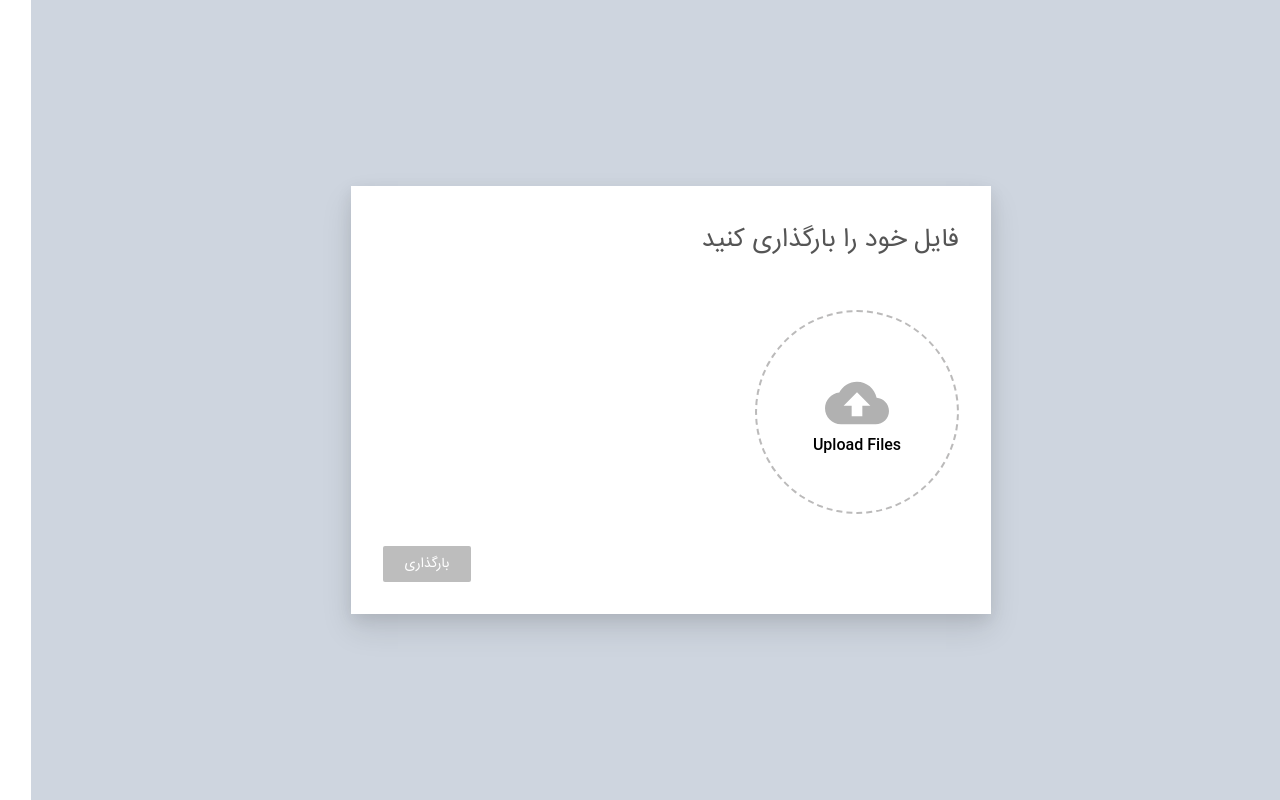
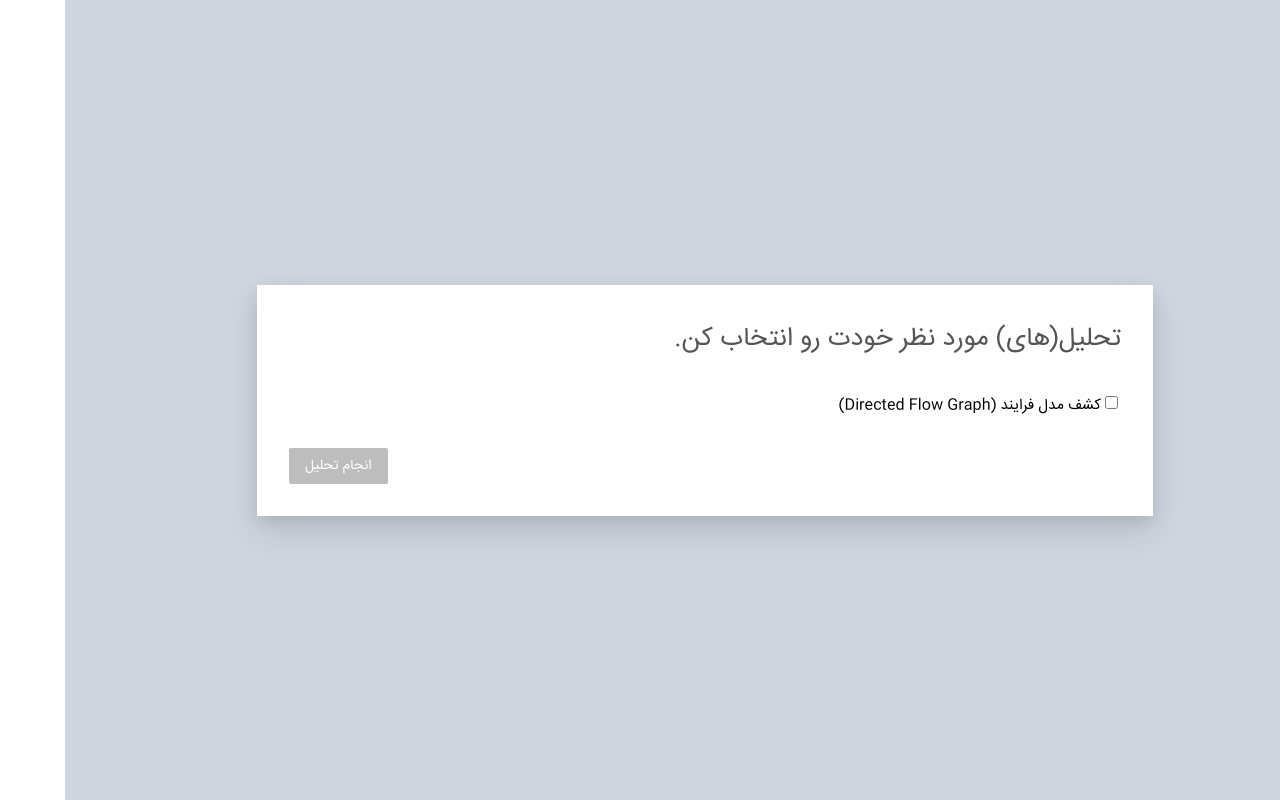
Before and after one commit to hosseinnarimanirad/FaracheClient, a React (Create React App) app: page / in a window 1280 px wide. Built offline with nearby package versions, Linux system fonts and the light colour scheme.

Commit message:
1398.02.04

```diff
--- a/src/App.css
+++ b/src/App.css
@@ -12,7 +12,7 @@
 .Card {
   background-color: white;
   padding: 32px;
-  width: 50%;
+  width: 70%;
   display: flex;
   align-items: flex-start;
   justify-content: flex-start;
--- a/src/App.js
+++ b/src/App.js
@@ -1,7 +1,9 @@
 import React, { Component } from "react";
 import "./App.css";
 import Upload from "./components/upload/Upload";
-import Process from "./components/process/Process"
+// import Process from "./components/process/Process"
+
+import ProcessSelection from './components/processSelection/ProcessSelection'
 
 const steps = ['upload', 'process'];
 
@@ -28,11 +30,13 @@ class App extends Component {
   getUI(){
     switch(this.state.currentStep){
       case steps[0]:{
-        return (<Upload goToProcessMode={()=>this.goToNextStep()}/>);
+
+        return (<ProcessSelection />);
+        // return (<Upload goToProcessMode={()=>this.goToNextStep()}/>);
       }
       case steps[1]:{
 
-        return (<Process />);
+        return (<ProcessSelection />);
       }
       default:{
         return (<Upload/>);
--- /dev/null
+++ b/src/components/processSelection/ProcessSelection.css
@@ -0,0 +1,6 @@
+
+.Title {
+    margin-bottom: 32px;
+    color: #555;
+    text-align: right
+  }
--- /dev/null
+++ b/src/components/processSelection/ProcessSelection.js
@@ -0,0 +1,123 @@
+import React, {Component} from 'react';
+import { Checkbox } from 'antd';
+
+import './ProcessSelection.css'
+
+class ProcessItem extends Component{
+    constructor(props){
+        super(props);
+
+        // this.state = {Id:props.item.Id, IsSelected:props.item.IsSelected, Title:props.item.Title}; //props.item;
+        this.state = props.item; //props.item;
+
+        this.handleIsCheckChanged=this.handleIsCheckChanged.bind(this);
+    }
+
+
+    handleIsCheckChanged=(e)=>{
+        this.setState((prevState)=>({IsSelected:e.target.checked}),
+            () => {
+            this.props.onCheckChanged(e.target.checked);
+        });
+
+
+    }
+
+    // handleIsCheckChanged(e){
+    //     this.setState({IsSelected:e.target.value});
+    // }
+
+    render(){
+        return (<Checkbox style={{fontSize:"15px"}}
+            className="iranSansFont"
+            checked={this.state.IsSelected}
+            onChange={this.handleIsCheckChanged}>
+            {this.state.Title}
+        </Checkbox>);
+    }
+}
+
+class ProcessSelection extends Component{
+    constructor(props){
+        super(props);
+
+        this.Processes = [];
+
+        this.state={CanGoToNextStep:false};
+
+        this.Processes.push(
+            {Title:"کشف مدل فرایند (Directed Flow Graph)",
+            Id : 1,
+            IsSelected : false
+        });
+    }
+
+    goToNextStep(){
+
+    }
+
+    updateItem(item, value){
+        item.IsSelected=value;
+    }
+
+    anyProcessSelected(){
+        this.setState({CanGoToNextStep:false});
+
+         for (let index = 0; index < this.Processes.length; index++) {
+             const element = this.Processes[index];
+
+             if (element.IsSelected) {
+                this.setState({CanGoToNextStep:true});
+                return;
+             }
+         }
+
+        //  return false;
+    }
+
+    render(){
+        return (<div style={{width:"100%"}}>
+
+            <div className="Title iranSansFont">
+                تحلیل(های) مورد نظر خودت رو انتخاب کن.
+            </div>
+
+            {/* <div style={{flow:"Right", display: "flex", flexDirection: "row"}}>
+                {this.Processes.map(p=>
+                    <Checkbox style={{fontSize:"15px"}}
+                                className="iranSansFont"
+                                key={p.Id}
+                                IsSelected={p.IsSelected}
+                                onChange={p.onChange}>
+                            {p.Title}
+                    </Checkbox>)}
+            </div> */}
+
+            <div style={{flow:"Right", display: "flex", flexDirection: "row"}}>
+                {this.Processes.map(p=> <ProcessItem
+                                            key={p.Id}
+                                            item={p}
+                                            onCheckChanged={(e)=>{
+                                                this.updateItem(p,e);
+                                                this.anyProcessSelected();
+                                                }}/>)}
+            </div>
+
+
+            <div style={{
+                float:"Left",
+                marginTop: "30px"
+            }}>
+                <button className="iranSansFont"
+                    disabled={!this.state.CanGoToNextStep}
+                    onClick={this.goToNextStep()}
+                >
+                انجام تحلیل
+                </button>
+            </div>
+        </div>);
+    }
+
+}
+
+export default ProcessSelection;
--- a/src/components/upload/Upload.css
+++ b/src/components/upload/Upload.css
@@ -16,7 +16,8 @@
 }
 
 .Files {
-  margin-left: 32px;
+  /* margin-left: 32px; */
+  margin-right: 32px;
   align-items: flex-start;
   justify-items: flex-start;
   flex: 1;
@@ -95,10 +96,6 @@ button:disabled {
   cursor: default;
 }
 
-.LeftToRight{
-  direction: ltr;
+.WordBreak{
+  word-break: break-word;
 }
-
-.RightToLeft{
-  direction: rtl;
-}
--- a/src/components/upload/Upload.js
+++ b/src/components/upload/Upload.js
@@ -114,14 +114,14 @@ class Upload extends Component {
     if (this.state.successfullUploaded) {
       return (
         <div>
-        <button className="iranSansFont"
+          <button className="iranSansFont HnrM4"
             onClick={() =>
               this.setState({ files: [], successfullUploaded: false })
             }
           >
             انتخاب مجدد
           </button>
-         <button className="iranSansFont"
+          <button className="iranSansFont HnrM4"
           onClick={() =>
             this.goToProcessMode()
           }
@@ -132,7 +132,7 @@ class Upload extends Component {
       );
     } else {
       return (
-        <button className="iranSansFont"
+        <button className="iranSansFont HnrM4"
           disabled={this.state.files.length <= 0 || this.state.uploading}
           onClick={this.uploadFiles}
         >
@@ -158,7 +158,7 @@ class Upload extends Component {
             {this.state.files.map(file => {
               return (
                 <div key={file.name} className="Row LeftToRight">
-                  <span className="Filename">{file.name}</span>
+                  <span className="Filename WordBreak">{file.name}</span>
                   {this.renderProgress(file)}
                 </div>
               );
--- a/src/index.css
+++ b/src/index.css
@@ -26,3 +26,42 @@ code {
 .iranSansFont {
   font-family: IRAN Sans, Calibri !important;
 }
+
+
+.LeftToRight{
+  direction: ltr;
+}
+
+.RightToLeft{
+  direction: rtl;
+}
+
+.HnrM4{
+  margin: 4px;
+}
+
+
+button {
+  font-family: "Roboto medium", sans-serif;
+  font-size: 14px;
+  display: inline-block;
+  height: 36px;
+  min-width: 88px;
+  padding: 6px 16px;
+  line-height: 1.42857143;
+  text-align: center;
+  white-space: nowrap;
+  vertical-align: middle;
+  -ms-touch-action: manipulation;
+  touch-action: manipulation;
+  cursor: pointer;
+  -webkit-user-select: none;
+  -moz-user-select: none;
+  -ms-user-select: none;
+  user-select: none;
+  border: 0;
+  border-radius: 2px;
+  background: rgba(103, 58, 183, 1);
+  color: #fff;
+  outline: 0;
+}
```
Lines whose indentation alone changed are shown as unchanged.
